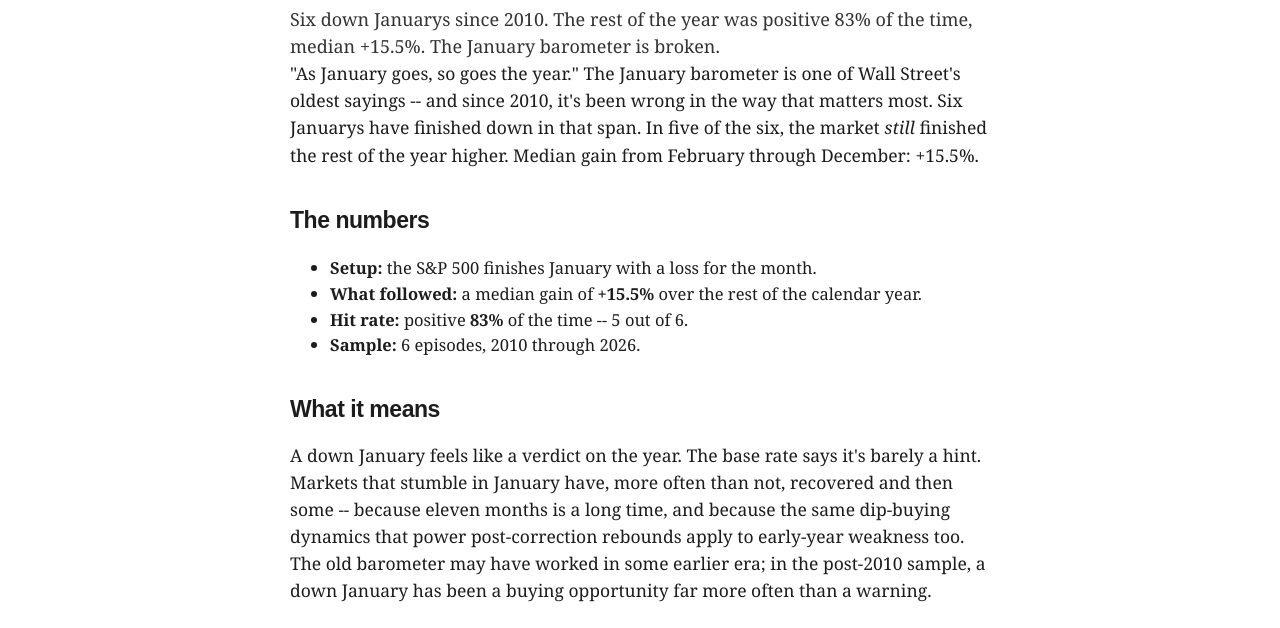
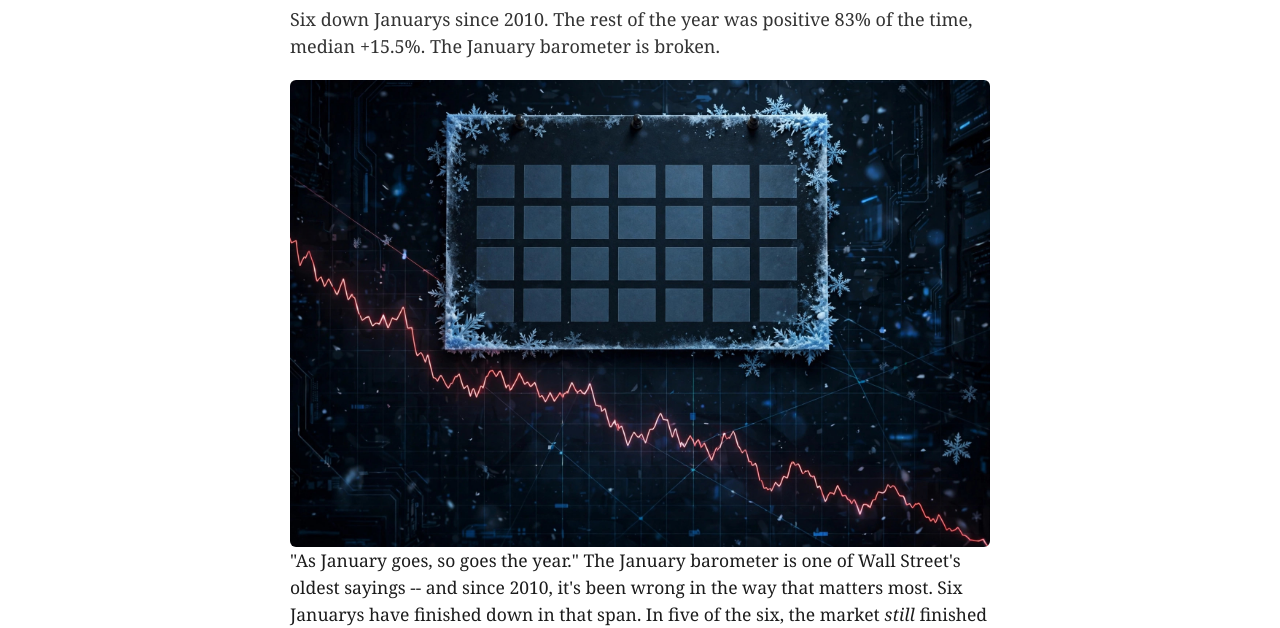
Before and after one commit to gatoreditor-glitch/the-readout, an Eleventy site: page src/articles/base-rate-january.md in a window 1280 px wide. Shown: the part 330-958 px from the top of the page. Built offline with nearby package versions, Linux system fonts and the light colour scheme; Eleventy itself is replaced by a stand-in of ours; files that its build step writes are made by us from their sources.

Commit message:
Illustrate final 4 base-rate explainers

```diff
--- a/src/_data/base_rates.json
+++ b/src/_data/base_rates.json
@@ -1,5 +1,5 @@
 {
-  "computed_at": "2026-10-19T10:57:34",
+  "computed_at": "2026-10-19T21:44:54",
   "data_from": "2010-01-04",
   "data_to": "2026-10-16",
   "universe": "SPY daily closes (dividends excluded)",
--- a/src/_data/signals.json
+++ b/src/_data/signals.json
@@ -1,5 +1,5 @@
 {
-  "updated": "2026-10-19T14:57:32.542Z",
+  "updated": "2026-10-19T21:44:52.601Z",
   "signals": [
     {
       "id": "trend",
@@ -25,7 +25,7 @@
     {
       "id": "curve",
       "label": "Yield Curve (10Y–2Y)",
-      "value": "+0.33 pp",
+      "value": "+0.35 pp",
       "signal": "bullish",
       "note": "Normal upward slope — no recession warning from the curve."
     },
--- a/src/_data/wire.json
+++ b/src/_data/wire.json
@@ -1,132 +1,132 @@
 {
-  "updated": "2026-10-19T14:57:24.357Z",
+  "updated": "2026-10-19T21:44:41.274Z",
   "order": [
     "Finance"
   ],
   "groups": {
     "Finance": [
       {
-        "headline": "Intel, Datadog among market cap stock movers on Monday",
+        "headline": "Mexico stocks higher at close of trade; S&P/BMV IPC up 0.12%",
         "source": "Investing.com",
-        "url": "https://www.investing.com/news/stock-market-news/intel-datadog-among-market-cap-stock-movers-on-monday-93CH-4957960",
-        "datetime": "2026-10-19T18:36:14.000Z"
+        "url": "https://www.investing.com/news/stock-market-news/mexico-stocks-higher-at-close-of-trade-spbmv-ipc-up-012-4958394",
+        "datetime": "2026-10-19T21:30:03.000Z"
       },
       {
-        "headline": "Why is Micron Technology stock rallying today?",
+        "headline": "Colombia stocks lower at close of trade; COLCAP down 1.75%",
         "source": "Investing.com",
-        "url": "https://www.investing.com/news/stock-market-news/why-is-micron-technology-stock-rallying-today-93CH-4957951",
-        "datetime": "2026-10-19T18:31:34.000Z"
+        "url": "https://www.investing.com/news/stock-market-news/colombia-stocks-lower-at-close-of-trade-colcap-down-175-4958393",
+        "datetime": "2026-10-19T21:25:03.000Z"
       },
       {
-        "headline": "US Supreme Court rejects music labels’ challenge to copyright termination ruling",
+        "headline": "California settles 23andMe data breach claims for $6 million",
         "source": "Investing.com",
-        "url": "https://www.investing.com/news/stock-market-news/us-supreme-court-rejects-music-labels-challenge-to-copyright-termination-ruling-4957948",
-        "datetime": "2026-10-19T18:30:23.000Z"
+        "url": "https://www.investing.com/news/stock-market-news/california-settles-23andme-data-breach-claims-for-6-million-4958392",
+        "datetime": "2026-10-19T21:24:37.000Z"
       },
       {
-        "headline": "Why is Tesla stock climbing today?",
+        "headline": "Russia stocks higher at close of trade; MOEX Russia Index up 0.10%",
         "source": "Investing.com",
-        "url": "https://www.investing.com/news/stock-market-news/why-is-tesla-stock-climbing-today-93CH-4957945",
-        "datetime": "2026-10-19T18:27:28.000Z"
+        "url": "https://www.investing.com/news/stock-market-news/russia-stocks-higher-at-close-of-trade-moex-russia-index-up-010-4958389",
+        "datetime": "2026-10-19T21:20:03.000Z"
       },
       {
-        "headline": "Trump to create new NIH division, task force for women’s health",
+        "headline": "Why is Tradeweb Markets stock rising after-hours today?",
         "source": "Investing.com",
-        "url": "https://www.investing.com/news/stock-market-news/trump-to-create-new-nih-division-task-force-for-womens-health-4957691",
-        "datetime": "2026-10-19T18:24:37.000Z"
+        "url": "https://www.investing.com/news/stock-market-news/why-is-tradeweb-markets-stock-rising-afterhours-today-93CH-4958385",
+        "datetime": "2026-10-19T21:13:21.000Z"
       },
       {
-        "headline": "Why is Space Exploration Technologies stock climbing today?",
+        "headline": "Why is Bitdeer Technologies stock rallying after the close today?",
         "source": "Investing.com",
-        "url": "https://www.investing.com/news/stock-market-news/why-is-space-exploration-technologies-stock-climbing-today-93CH-4957938",
-        "datetime": "2026-10-19T18:22:33.000Z"
+        "url": "https://www.investing.com/news/stock-market-news/why-is-bitdeer-technologies-stock-rallying-after-the-close-today-93CH-4958384",
+        "datetime": "2026-10-19T21:13:10.000Z"
       },
       {
-        "headline": "Nvidia wins CPU business from Modal, previously exclusive to AMD and Intel",
+        "headline": "Germany’s Merz urges AI investment ahead of Nvidia deal",
         "source": "Investing.com",
-        "url": "https://www.investing.com/news/stock-market-news/nvidia-wins-cpu-business-from-modal-previously-exclusive-to-amd-and-intel-4957937",
-        "datetime": "2026-10-19T18:21:41.000Z"
+        "url": "https://www.investing.com/news/stock-market-news/germanys-merz-urges-ai-investment-ahead-of-nvidia-deal-4958229",
+        "datetime": "2026-10-19T21:12:22.000Z"
       },
       {
-        "headline": "Why is Palantir Technologies stock rallying today?",
+        "headline": "Why is Crown stock sliding after-hours today?",
         "source": "Investing.com",
-        "url": "https://www.investing.com/news/stock-market-news/why-is-palantir-technologies-stock-rallying-today-93CH-4957930",
-        "datetime": "2026-10-19T18:19:50.000Z"
+        "url": "https://www.investing.com/news/stock-market-news/why-is-crown-stock-sliding-afterhours-today-93CH-4958380",
+        "datetime": "2026-10-19T21:10:17.000Z"
       },
       {
-        "headline": "Microsoft pulls out of UK Nscale data centre deal over power delay",
+        "headline": "Why is Steel Dynamics stock sliding today?",
         "source": "Investing.com",
-        "url": "https://www.investing.com/news/stock-market-news/microsoft-pulls-out-of-uk-nscale-data-centre-deal-over-power-delay-4957808",
-        "datetime": "2026-10-19T18:19:00.000Z"
+        "url": "https://www.investing.com/news/stock-market-news/why-is-steel-dynamics-stock-sliding-today-93CH-4958379",
+        "datetime": "2026-10-19T21:09:42.000Z"
       },
       {
-        "headline": "Nvidia wins fast-growing AI startup Modal for new central processors",
+        "headline": "3M stock rises 3% on $6B Amazon data center deal",
         "source": "Investing.com",
-        "url": "https://www.investing.com/news/stock-market-news/nvidia-wins-fastgrowing-ai-startup-modal-for-new-central-processors-4957898",
-        "datetime": "2026-10-19T18:18:45.000Z"
+        "url": "https://www.investing.com/news/stock-market-news/3m-stock-rises-3-on-6b-amazon-data-center-deal-4958375",
+        "datetime": "2026-10-19T21:06:32.000Z"
       },
       {
-        "headline": "Women may be at greater risk of AI job losses. Telephone switch operators and PCs show why",
+        "headline": "Google says it can build data centers the right way. Some experts and residents are skeptical",
         "source": "CNBC",
-        "url": "https://www.cnbc.com/2026/10/19/ai-job-losses-women-automation-risk.html",
-        "datetime": "2026-10-19T14:20:08.000Z"
+        "url": "https://www.cnbc.com/2026/10/19/how-data-centers-are-reshaping-americas-aging-grid-pine-island-minnesota-google.html",
+        "datetime": "2026-10-19T21:05:20.000Z"
       },
       {
-        "headline": "NYSE becomes latest exchange to extend options hours as appetite for around-the-clock trading grows",
+        "headline": "Trump says he'd meet with Putin and Xi, criticizes Zelenskyy",
         "source": "CNBC",
-        "url": "https://www.cnbc.com/2026/10/19/nyse-extends-options-trading-hours.html",
-        "datetime": "2026-10-19T13:46:50.000Z"
+        "url": "https://www.cnbc.com/2026/10/19/trump-putin-xi-zelenskyy.html",
+        "datetime": "2026-10-19T21:00:02.000Z"
       }
     ]
   },
   "latest": [
     {
-      "headline": "Intel, Datadog among market cap stock movers on Monday",
+      "headline": "Mexico stocks higher at close of trade; S&P/BMV IPC up 0.12%",
       "source": "Investing.com",
-      "url": "https://www.investing.com/news/stock-market-news/intel-datadog-among-market-cap-stock-movers-on-monday-93CH-4957960",
-      "datetime": "2026-10-19T18:36:14.000Z"
+      "url": "https://www.investing.com/news/stock-market-news/mexico-stocks-higher-at-close-of-trade-spbmv-ipc-up-012-4958394",
+      "datetime": "2026-10-19T21:30:03.000Z"
     },
     {
-      "headline": "Why is Micron Technology stock rallying today?",
+      "headline": "Colombia stocks lower at close of trade; COLCAP down 1.75%",
       "source": "Investing.com",
-      "url": "https://www.investing.com/news/stock-market-news/why-is-micron-technology-stock-rallying-today-93CH-4957951",
-      "datetime": "2026-10-19T18:31:34.000Z"
+      "url": "https://www.investing.com/news/stock-market-news/colombia-stocks-lower-at-close-of-trade-colcap-down-175-4958393",
+      "datetime": "2026-10-19T21:25:03.000Z"
     },
     {
-      "headline": "US Supreme Court rejects music labels’ challenge to copyright termination ruling",
+      "headline": "California settles 23andMe data breach claims for $6 million",
       "source": "Investing.com",
-      "url": "https://www.investing.com/news/stock-market-news/us-supreme-court-rejects-music-labels-challenge-to-copyright-termination-ruling-4957948",
-      "datetime": "2026-10-19T18:30:23.000Z"
+      "url": "https://www.investing.com/news/stock-market-news/california-settles-23andme-data-breach-claims-for-6-million-4958392",
+      "datetime": "2026-10-19T21:24:37.000Z"
     },
     {
-      "headline": "Why is Tesla stock climbing today?",
+      "headline": "Russia stocks higher at close of trade; MOEX Russia Index up 0.10%",
       "source": "Investing.com",
-      "url": "https://www.investing.com/news/stock-market-news/why-is-tesla-stock-climbing-today-93CH-4957945",
-      "datetime": "2026-10-19T18:27:28.000Z"
+      "url": "https://www.investing.com/news/stock-market-news/russia-stocks-higher-at-close-of-trade-moex-russia-index-up-010-4958389",
+      "datetime": "2026-10-19T21:20:03.000Z"
     },
     {
-      "headline": "Trump to create new NIH division, task force for women’s health",
+      "headline": "Why is Tradeweb Markets stock rising after-hours today?",
       "source": "Investing.com",
-      "url": "https://www.investing.com/news/stock-market-news/trump-to-create-new-nih-division-task-force-for-womens-health-4957691",
-      "datetime": "2026-10-19T18:24:37.000Z"
+      "url": "https://www.investing.com/news/stock-market-news/why-is-tradeweb-markets-stock-rising-afterhours-today-93CH-4958385",
+      "datetime": "2026-10-19T21:13:21.000Z"
     },
     {
-      "headline": "Why is Space Exploration Technologies stock climbing today?",
+      "headline": "Why is Bitdeer Technologies stock rallying after the close today?",
       "source": "Investing.com",
-      "url": "https://www.investing.com/news/stock-market-news/why-is-space-exploration-technologies-stock-climbing-today-93CH-4957938",
-      "datetime": "2026-10-19T18:22:33.000Z"
+      "url": "https://www.investing.com/news/stock-market-news/why-is-bitdeer-technologies-stock-rallying-after-the-close-today-93CH-4958384",
+      "datetime": "2026-10-19T21:13:10.000Z"
     },
     {
-      "headline": "Nvidia wins CPU business from Modal, previously exclusive to AMD and Intel",
+      "headline": "Germany’s Merz urges AI investment ahead of Nvidia deal",
       "source": "Investing.com",
-      "url": "https://www.investing.com/news/stock-market-news/nvidia-wins-cpu-business-from-modal-previously-exclusive-to-amd-and-intel-4957937",
-      "datetime": "2026-10-19T18:21:41.000Z"
+      "url": "https://www.investing.com/news/stock-market-news/germanys-merz-urges-ai-investment-ahead-of-nvidia-deal-4958229",
+      "datetime": "2026-10-19T21:12:22.000Z"
     },
     {
-      "headline": "Why is Palantir Technologies stock rallying today?",
+      "headline": "Why is Crown stock sliding after-hours today?",
       "source": "Investing.com",
-      "url": "https://www.investing.com/news/stock-market-news/why-is-palantir-technologies-stock-rallying-today-93CH-4957930",
-      "datetime": "2026-10-19T18:19:50.000Z"
+      "url": "https://www.investing.com/news/stock-market-news/why-is-crown-stock-sliding-afterhours-today-93CH-4958380",
+      "datetime": "2026-10-19T21:10:17.000Z"
     }
   ]
 }
--- a/src/articles/base-rate-january.md
+++ b/src/articles/base-rate-january.md
@@ -7,6 +7,7 @@ excerpt: "Six down Januarys since 2010. The rest of the year was positive 83% of
 reference: true
 tags: articles
 layout: layouts/article.njk
+image: /assets/images/base-rate-january.jpg
 ---
 
 "As January goes, so goes the year." The January barometer is one of Wall Street's oldest sayings -- and since 2010, it's been wrong in the way that matters most. Six Januarys have finished down in that span. In five of the six, the market *still* finished the rest of the year higher. Median gain from February through December: +15.5%.
```
Also changed, not shown: src/_data/markets.json (+16 -16 lines), src/articles/base-rate-above200.md (+1 -0 lines), src/articles/base-rate-below200.md (+1 -0 lines), src/articles/base-rate-streak5up.md (+1 -0 lines), src/assets/images/media-generation-base-rate-above200-1792446255.json (added, +9 -0 lines), src/assets/images/media-generation-base-rate-below200-1792446245.json (added, +9 -0 lines), src/assets/images/media-generation-base-rate-january-1792446262.json (added, +9 -0 lines), src/assets/images/media-generation-base-rate-streak5up-1792446253.json (added, +9 -0 lines), src/assets/images/base-rate-above200.jpg (added), src/assets/images/base-rate-below200.jpg (added), src/assets/images/base-rate-january.jpg (added), src/assets/images/base-rate-streak5up.jpg (added).
